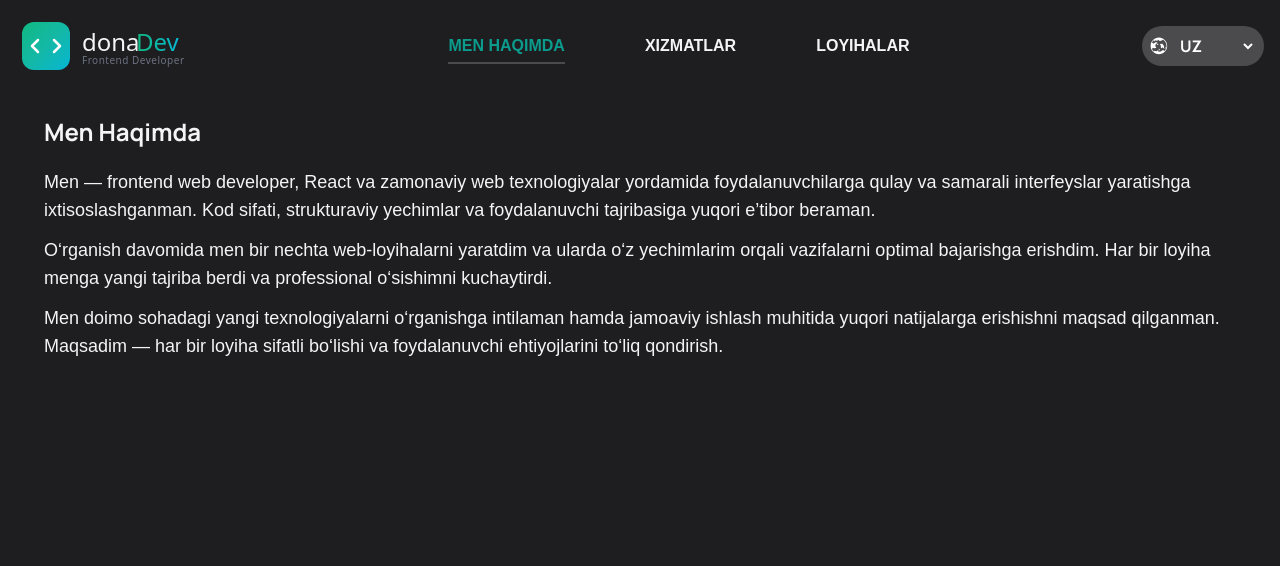
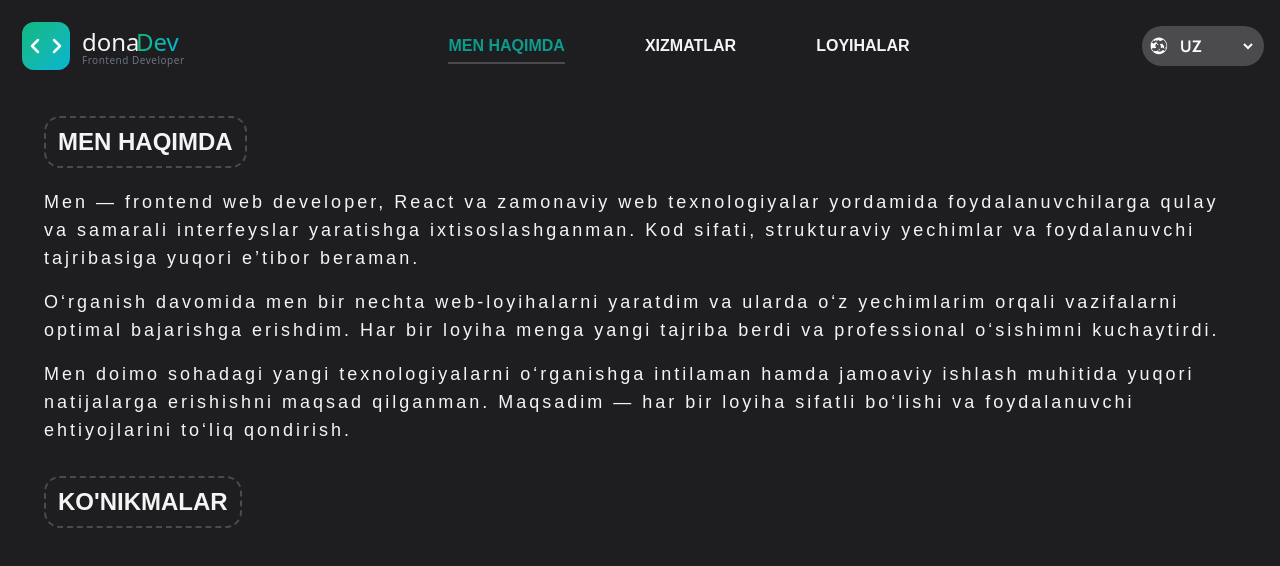
Before and after one commit to dudoshaa/donaDev, a React (Vite) app: page / in a window 1280 px wide. Shown: the top 566 px of the page. Built offline with nearby package versions, Linux system fonts and the light colour scheme; a web font is replaced by a local one.

Commit message:
Save selected language to localStorage

```diff
--- a/src/App.jsx
+++ b/src/App.jsx
@@ -2,25 +2,28 @@ import React, { useEffect } from "react";
 import { createBrowserRouter, RouterProvider } from "react-router-dom";
 import MainLayout from "./layout/MainLayout";
 import { About, Projects, Services } from "./pages";
-import { useTranslation } from "react-i18next";
 import "aos/dist/aos.css";
 import AOS from "aos";
+import i18n from "./i18n/i18n";
 
 function App() {
-  const { i18n } = useTranslation();
+  const savedLang = localStorage.getItem("lang");
+  if (savedLang) {
+    i18n.changeLanguage(savedLang);
+  }
+
   useEffect(() => {
-    AOS.init({
-      duration: 1000,
-      once: true,
-    });
+    AOS.init({ duration: 1000, once: true });
   }, []);
+
   useEffect(() => {
-    if (i18n.language == "ru") {
-      document.body.style.fontFamily = "Nunito,sans-serif";
+    if (i18n.language === "ru") {
+      document.body.style.fontFamily = `"Nunito", sans-serif`;
     } else {
-      document.body.style.fontFamily = "Manrope,sans-serif";
+      document.body.style.fontFamily = `"Manrope", sans-serif`;
     }
   }, [i18n.language]);
+
   const routes = createBrowserRouter([
     {
       path: "/",
@@ -32,6 +35,7 @@ function App() {
       ],
     },
   ]);
+
   return <RouterProvider router={routes} />;
 }
 
--- a/src/components/NavBar.jsx
+++ b/src/components/NavBar.jsx
@@ -18,12 +18,18 @@ function NavBar() {
             </NavLink>
           </li>
           <li>
-            <NavLink className="border-b-2 pb-2 border-transparent" to="/services">
+            <NavLink
+              className="border-b-2 pb-2 border-transparent"
+              to="/services"
+            >
               {t("nav.services")}
             </NavLink>
           </li>
           <li>
-            <NavLink className="border-b-2 pb-2 border-transparent" to="/projects">
+            <NavLink
+              className="border-b-2 pb-2 border-transparent"
+              to="/projects"
+            >
               {t("nav.projects")}
             </NavLink>
           </li>
@@ -32,7 +38,11 @@ function NavBar() {
           <GiWorld className="text-white text-lg" />
           <select
             value={i18n.language}
-            onChange={(e) => i18n.changeLanguage(e.target.value)}
+            onChange={(e) => {
+              const lang= e.target.value;
+              i18n.changeLanguage(lang)
+              localStorage.setItem("lang",lang)
+            }}
             className="uppercase font-bold bg-[#4B4B4D] text-white border-none outline-none cursor-pointer w-20"
           >
             <option className="bg-[#4B4B4D] text-white" value="uz">
--- a/src/components/Paragraph.jsx
+++ b/src/components/Paragraph.jsx
@@ -2,8 +2,10 @@ import React from "react";
 
 function Paragraph({ text }) {
   return (
-    <div  className="mb-3">
-      <p className="text-lg" data-aos="fade-down">{text}</p>
+    <div className="mb-4">
+      <p className="text-lg tracking-[3px]" data-aos="fade-down">
+        {text}
+      </p>
     </div>
   );
 }
--- a/src/i18n/locales/en.json
+++ b/src/i18n/locales/en.json
@@ -5,5 +5,6 @@
   "nav.contact": "Contact",
   "about.me": "I am a frontend web developer, specializing in creating user-friendly and efficient interfaces using React and modern web technologies.\nI pay close attention to code quality, structured solutions, and user experience.",
   "about.study": "During my learning journey, I have built several web projects and implemented solutions to achieve optimal results.\nEach project provided me with valuable experience and contributed to my professional growth.",
-  "about.new": "I am constantly striving to learn new technologies in the field and aim to achieve high results in collaborative work.\nMy goal is to ensure that every project is of high quality and fully meets user needs."
+  "about.new": "I am constantly striving to learn new technologies in the field and aim to achieve high results in collaborative work.\nMy goal is to ensure that every project is of high quality and fully meets user needs.",
+  "skill":"Skills"
 }
--- a/src/i18n/locales/ru.json
+++ b/src/i18n/locales/ru.json
@@ -5,5 +5,6 @@
   "nav.contact": "Контакты",
   "about.me": "Я — frontend веб-разработчик, специализируюсь на создании удобных и эффективных интерфейсов с использованием React и современных веб-технологий.\nОсобое внимание уделяю качеству кода, структурированным решениям и пользовательскому опыту.",
   "about.study": "В процессе обучения я создавал несколько веб-проектов и с помощью собственных решений достигал оптимального выполнения задач.\nКаждый проект дал мне новый опыт и способствовал моему профессиональному росту.",
-  "about.new": "Я постоянно стремлюсь изучать новые технологии в области и достигать высоких результатов в командной работе.\nМоя цель — обеспечивать качество каждого проекта и полностью удовлетворять потребности пользователей."
+  "about.new": "Я постоянно стремлюсь изучать новые технологии в области и достигать высоких результатов в командной работе.\nМоя цель — обеспечивать качество каждого проекта и полностью удовлетворять потребности пользователей.",
+  "skill":"Навыки"
 }
--- a/src/i18n/locales/uz.json
+++ b/src/i18n/locales/uz.json
@@ -4,5 +4,6 @@
   "nav.projects": "Loyihalar",
   "about.me": "Men — frontend web developer, React va zamonaviy web texnologiyalar yordamida foydalanuvchilarga qulay va samarali interfeyslar yaratishga ixtisoslashganman. Kod sifati, strukturaviy yechimlar va foydalanuvchi tajribasiga yuqori e’tibor beraman.",
   "about.study": "O‘rganish davomida men bir nechta web-loyihalarni yaratdim va ularda o‘z yechimlarim orqali vazifalarni optimal bajarishga erishdim.\nHar bir loyiha menga yangi tajriba berdi va professional o‘sishimni kuchaytirdi.",
-  "about.new": "Men doimo sohadagi yangi texnologiyalarni o‘rganishga intilaman hamda jamoaviy ishlash muhitida yuqori natijalarga erishishni maqsad qilganman.\nMaqsadim — har bir loyiha sifatli bo‘lishi va foydalanuvchi ehtiyojlarini to‘liq qondirish."
+  "about.new": "Men doimo sohadagi yangi texnologiyalarni o‘rganishga intilaman hamda jamoaviy ishlash muhitida yuqori natijalarga erishishni maqsad qilganman.\nMaqsadim — har bir loyiha sifatli bo‘lishi va foydalanuvchi ehtiyojlarini to‘liq qondirish.",
+  "skill":"Ko'nikmalar"
 }
--- a/src/index.css
+++ b/src/index.css
@@ -12,3 +12,8 @@
 .active {
   @apply text-[#0b9c8d] border-[#4b4b4d];
 }
+
+/*ABOUT*/
+.title{
+  @apply  inline-block font-semibold py-2 px-3 border-dashed border-2 border-[#4b4b4d] rounded-2xl uppercase lg:text-2xl mb-5
+}
--- a/src/pages/About.jsx
+++ b/src/pages/About.jsx
@@ -2,14 +2,27 @@ import React from "react";
 import Paragraph from "../components/Paragraph";
 import { useTranslation } from "react-i18next";
 function About() {
-  const { t, i18n } = useTranslation();
+  const { t } = useTranslation();
   return (
-    <div className="second__container">
-      <h1 className="font-bold lg:text-2xl mb-5">{t("nav.about")}</h1>
-      <Paragraph text={t("about.me")} />
-      <Paragraph text={t("about.study")} />
-      <Paragraph text={t("about.new")} />
-    </div>
+    <>
+      <section className="mb-8">
+        <div className="second__container">
+          <h2 className="title">
+            {t("nav.about")}
+          </h2>
+          <Paragraph text={t("about.me")} />
+          <Paragraph text={t("about.study")} />
+          <Paragraph text={t("about.new")} />
+        </div>
+      </section>
+      <section>
+        <div className="second__container">
+          <h2 className="title">
+            {t("skill")}
+          </h2>
+        </div>
+      </section>
+    </>
   );
 }
 
```
Also changed, not shown: src/css/fonts.css (+57 -9 lines).
